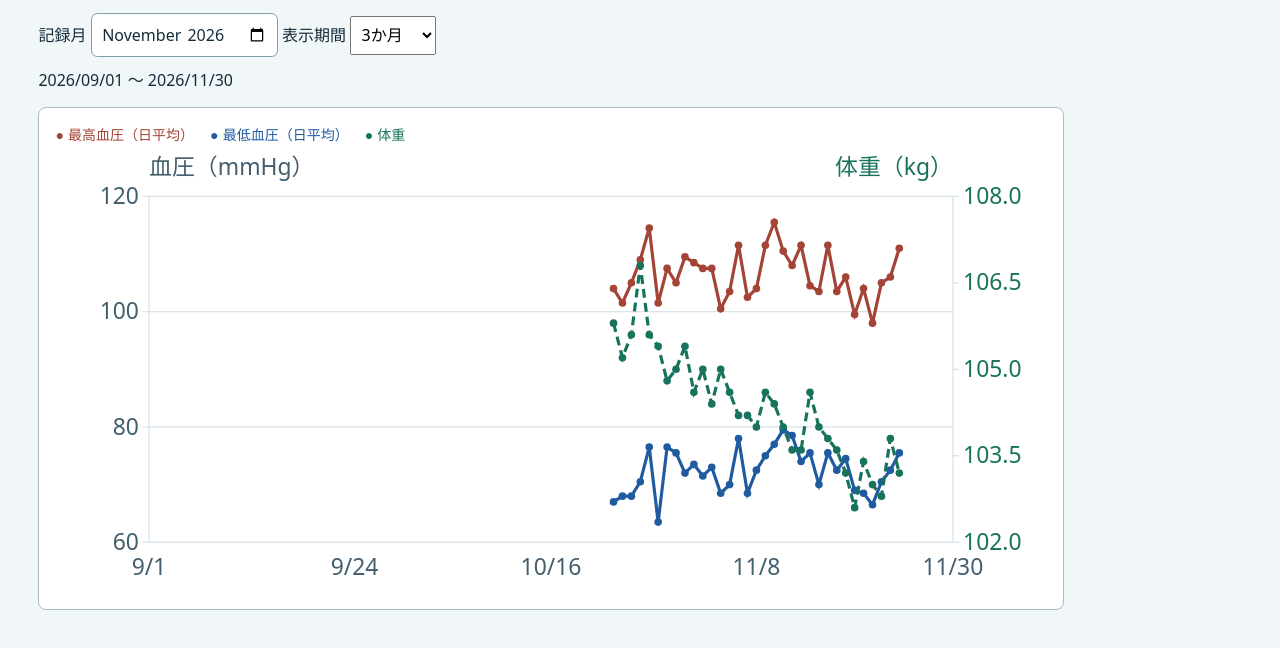
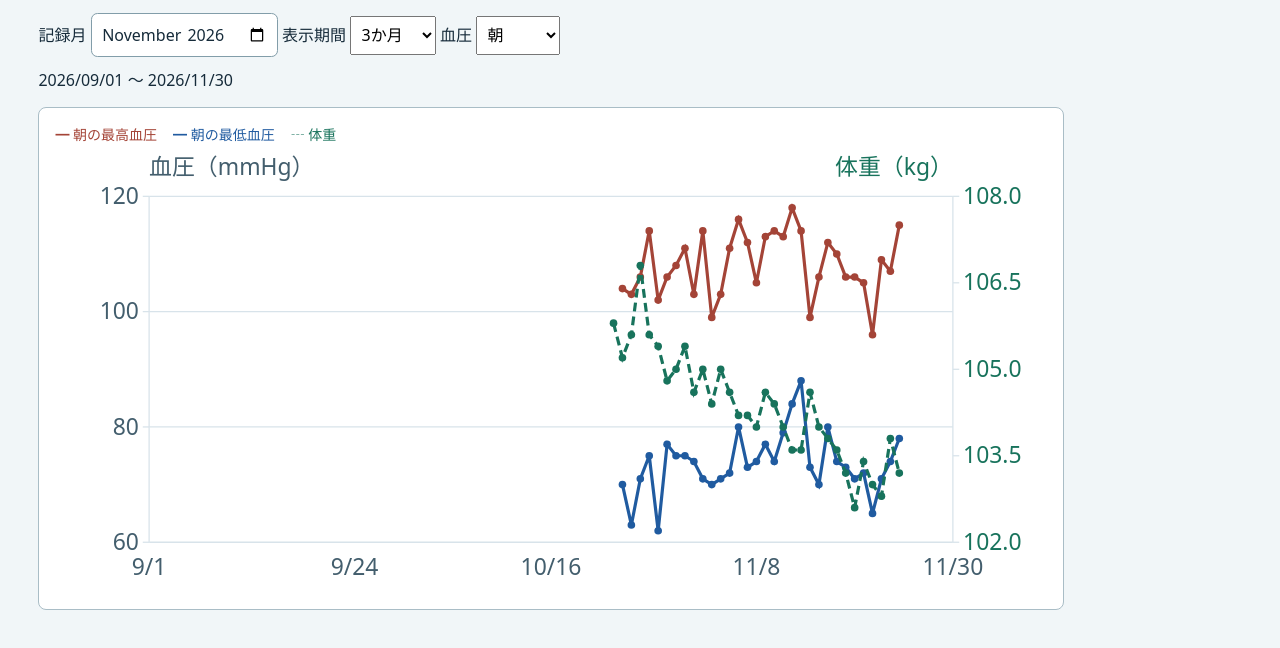
Before and after one commit to m-miyawaki-m/blood-pressure-log, a plain HTML site: page trends.html in a window 1280 px wide. Shown: the part 132-780 px from the top of the page. Drawn offline with Linux system fonts and the light colour scheme.

Commit message:
Compare morning and evening blood pressure

```diff
--- a/style.css
+++ b/style.css
@@ -21,14 +21,10 @@ tbody tr:nth-child(even) { background: #f5f9fb; }
 tbody tr { height: 9mm; }
 .memo { white-space: nowrap; overflow: hidden; text-overflow: ellipsis; }
 #trends { margin-top: 2rem; }
-#trend-range { font: inherit; padding: 0.4rem; }
+#trend-range, #trend-period { font: inherit; padding: 0.4rem; }
 #trend-dates { margin: 0.6rem 0 1rem; }
 .trend-card { max-width: 62rem; padding: 1rem; border: 1px solid #a9bdc6; border-radius: 0.5rem; background: white; }
 .trend-legend { display: flex; flex-wrap: wrap; gap: 0.4rem 1rem; margin: 0 0 0.25rem; font-size: 0.875rem; }
-.trend-legend span::before { content: "●"; margin-right: 0.3em; }
-.trend-legend .sys { color: #a44437; }
-.trend-legend .dia { color: #205ba0; }
-.trend-legend .weight { color: #18735c; }
 .trend-plot .weight-axis { fill: #18735c; }
 .trend-plot { display: block; width: 100%; height: auto; }
 .trend-plot text { fill: #435e6d; font-size: 18px; }
--- a/trends.html
+++ b/trends.html
@@ -4,8 +4,8 @@
 <meta charset="utf-8">
 <meta name="viewport" content="width=device-width, initial-scale=1">
 <title>血圧と体重の推移</title>
-<link rel="stylesheet" href="style.css?v=dual-axis">
-<script src="trends.js?v=dual-axis" defer></script>
+<link rel="stylesheet" href="style.css?v=dayparts">
+<script src="trends.js?v=dayparts" defer></script>
 </head>
 <body>
 <main>
@@ -19,14 +19,15 @@
       <option value="6">6か月</option>
       <option value="12">12か月</option>
     </select></label>
+    <label>血圧 <select id="trend-period">
+      <option value="朝">朝</option>
+      <option value="夜">夜</option>
+      <option value="both">朝＋夜</option>
+    </select></label>
     <p id="trend-dates"></p>
     <p id="trend-status" role="status"></p>
     <section class="trend-card" aria-label="血圧と体重の折れ線グラフ">
-      <p class="trend-legend">
-        <span class="sys">最高血圧（日平均）</span>
-        <span class="dia">最低血圧（日平均）</span>
-        <span class="weight">体重</span>
-      </p>
+      <p class="trend-legend" id="trend-legend"></p>
       <div id="combined-chart"></div>
     </section>
   </section>
--- a/trends.js
+++ b/trends.js
@@ -1,17 +1,19 @@
 const dayMilliseconds = 86400000;
 const trendMonthInput = document.querySelector('#month');
 const trendRangeInput = document.querySelector('#trend-range');
-const trendPeriods = ['朝', '昼', '夜'];
+const trendPeriodInput = document.querySelector('#trend-period');
 let trendRecords = {};
-const bloodPressureSeries = [
+const pressureFields = [
   { key: 'sys', label: '最高血圧', color: '#a44437' },
   { key: 'dia', label: '最低血圧', color: '#205ba0' },
 ];
 const weightSeries = [{ key: 'weight', label: '体重', color: '#18735c', dashed: true }];
-const trendAxes = [
-  { series: bloodPressureSeries, unit: 'mmHg', label: '血圧（mmHg）', step: 10 },
-  { series: weightSeries, unit: 'kg', label: '体重（kg）', step: 0.5, right: true },
-];
+
+function pressureSeries(periods) {
+  return periods.flatMap(period => pressureFields.map(field => ({
+    ...field, key: period + ':' + field.key, label: period + 'の' + field.label, dashed: period === '夜',
+  })));
+}
 
 function trendDate(year, month, day) {
   const date = new Date(0);
@@ -24,7 +26,7 @@ function trendNumber(value) {
   return Number.isFinite(number) && number > 0 ? number : null;
 }
 
-function trendPoints(start, end) {
+function trendPoints(start, end, periods) {
   const points = [];
   let previousMonth;
   let local;
@@ -42,11 +44,10 @@ function trendPoints(start, end) {
     }
     const entry = trendRecords[month]?.[day] ?? {};
     const point = { date, weight: trendNumber(entry.weight ?? local[day + ':昼:weight']) };
-    for (const { key } of bloodPressureSeries) {
-      const values = trendPeriods.map(period => trendNumber(
-        entry[period]?.[key] ?? local[[day, period, key].join(':')],
-      )).filter(value => value !== null);
-      point[key] = values.length ? values.reduce((sum, value) => sum + value, 0) / values.length : null;
+    for (const period of periods) {
+      for (const { key } of pressureFields) {
+        point[period + ':' + key] = trendNumber(entry[period]?.[key] ?? local[[day, period, key].join(':')]);
+      }
     }
     points.push(point);
   }
@@ -76,8 +77,12 @@ function trendScale(points, series, minimumStep) {
   return { lower, upper, step };
 }
 
-function renderTrendChart(container, points, ticks) {
+function renderTrendChart(container, points, ticks, pressure) {
   container.replaceChildren();
+  const trendAxes = [
+    { series: pressure, unit: 'mmHg', label: '血圧（mmHg）', step: 10 },
+    { series: weightSeries, unit: 'kg', label: '体重（kg）', step: 0.5, right: true },
+  ];
   const axes = trendAxes.map(axis => ({ ...axis, scale: trendScale(points, axis.series, axis.step) }));
   if (!axes.some(axis => axis.scale)) {
     const empty = document.createElement('p');
@@ -146,11 +151,21 @@ function renderTrends() {
   const firstMonth = Math.max(month - months, (1 - year) * 12);
   const start = trendDate(year, firstMonth, 1);
   const end = trendDate(year, month, 0);
-  const points = trendPoints(start, end);
+  const periods = trendPeriodInput.value === 'both' ? ['朝', '夜'] : [trendPeriodInput.value];
+  const pressure = pressureSeries(periods);
+  const points = trendPoints(start, end, periods);
   const ticks = Array.from({ length: 5 }, (_, index) => Math.round(index * (points.length - 1) / 4));
   const formatted = date => date.toISOString().slice(0, 10).replaceAll('-', '/');
   document.querySelector('#trend-dates').textContent = formatted(start) + ' 〜 ' + formatted(end);
-  renderTrendChart(document.querySelector('#combined-chart'), points, ticks);
+  const legend = document.querySelector('#trend-legend');
+  legend.replaceChildren();
+  for (const { label, color, dashed } of [...pressure, ...weightSeries]) {
+    const item = document.createElement('span');
+    item.textContent = (dashed ? '┄ ' : '━ ') + label;
+    item.style.color = color;
+    legend.append(item);
+  }
+  renderTrendChart(document.querySelector('#combined-chart'), points, ticks, pressure);
   document.querySelector('#record-link').href = './?month=' + trendMonthInput.value;
 }
 
@@ -172,6 +187,7 @@ trendMonthInput.addEventListener('change', () => {
   renderTrends();
 });
 trendRangeInput.addEventListener('change', renderTrends);
+trendPeriodInput.addEventListener('change', renderTrends);
 renderTrends();
 fetch('records.json', { cache: 'no-cache' })
   .then(response => {
```
